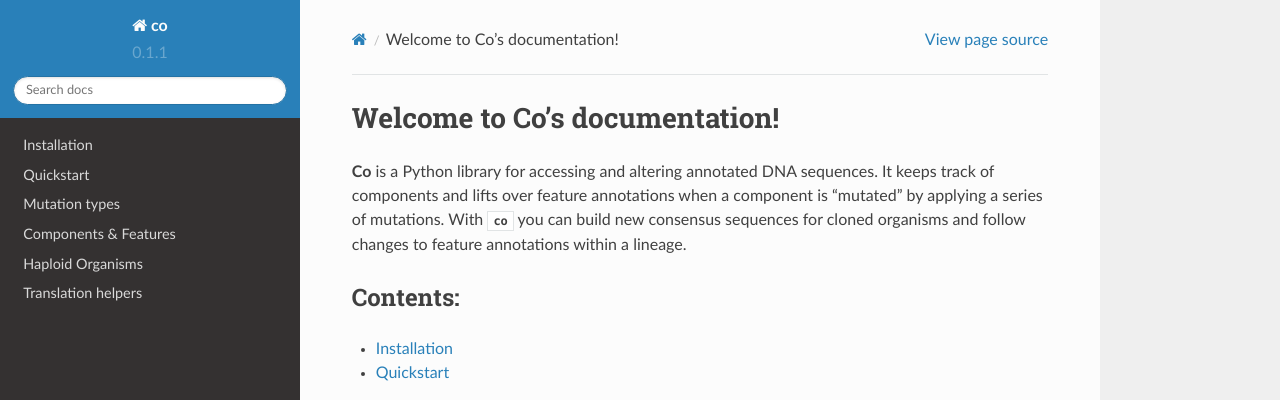
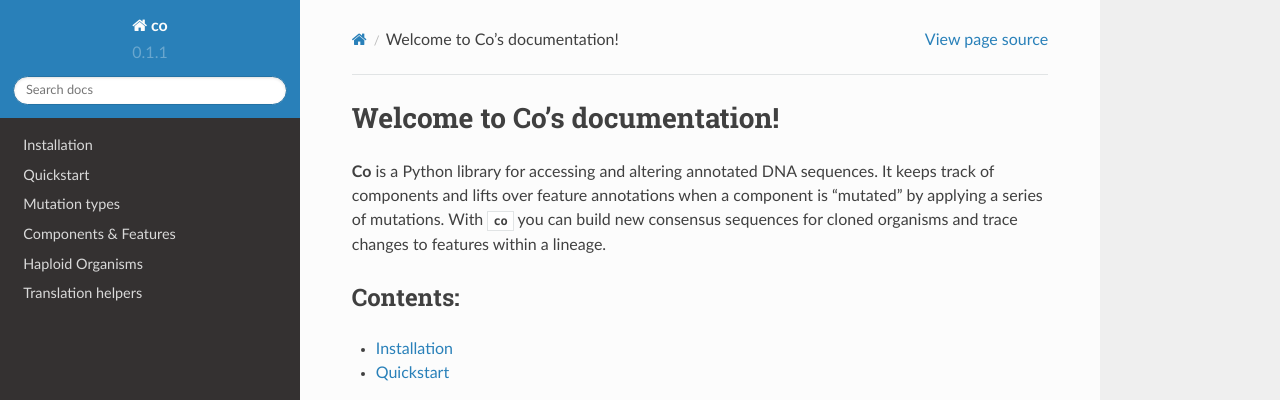
Before and after one commit to biosustain/co, a Sphinx documentation site: the page built from docs/index.rst, in a window 1280 px wide and 1200 px high. Shown: the top 400 px of the window. Built offline with Sphinx 7.4.7 and the Read the Docs theme 2.0.0, drawn with Linux system fonts in a browser that asks for light colours.

Commit message:
Update docs introduction

```diff
--- a/docs/index.rst
+++ b/docs/index.rst
@@ -10,7 +10,7 @@ Welcome to Co's documentation!
 
 **Co** is a Python library for accessing and altering annotated DNA sequences. It keeps track of components and lifts
 over feature annotations when a component is "mutated" by applying a series of mutations. With :mod:`co` you can
-build new consensus sequences for cloned organisms and follow changes to feature annotations within a lineage.
+build new consensus sequences for cloned organisms and trace changes to features within a lineage.
 
 Contents:
 ---------
```
